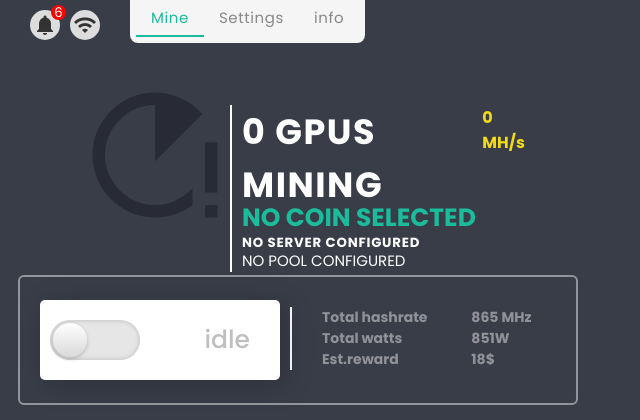
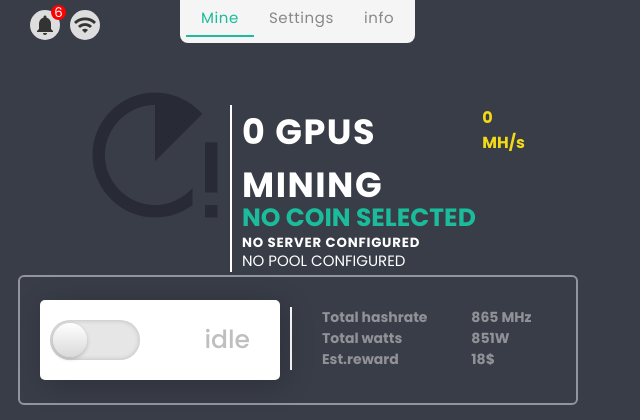
Before and after one commit to specfor/minerAPP, a PHP site: page / in a window 1280 px wide. Shown: the top 420 px of the page, without its empty margins (0-640 px from the left). Run offline with PHP 8.4, Linux system fonts and the light colour scheme; some libraries are stand-ins or nearby versions.

Commit message:
menu adjestment

```diff
--- a/style.css
+++ b/style.css
@@ -38,7 +38,7 @@ E84545 -second
   background-color:#f5f5f5;
   display: flex;
   padding: 6px;
-  left: 130px;
+  left: 180px;
   border-bottom-left-radius: 8px;
   border-bottom-right-radius: 8px;
 }
```
